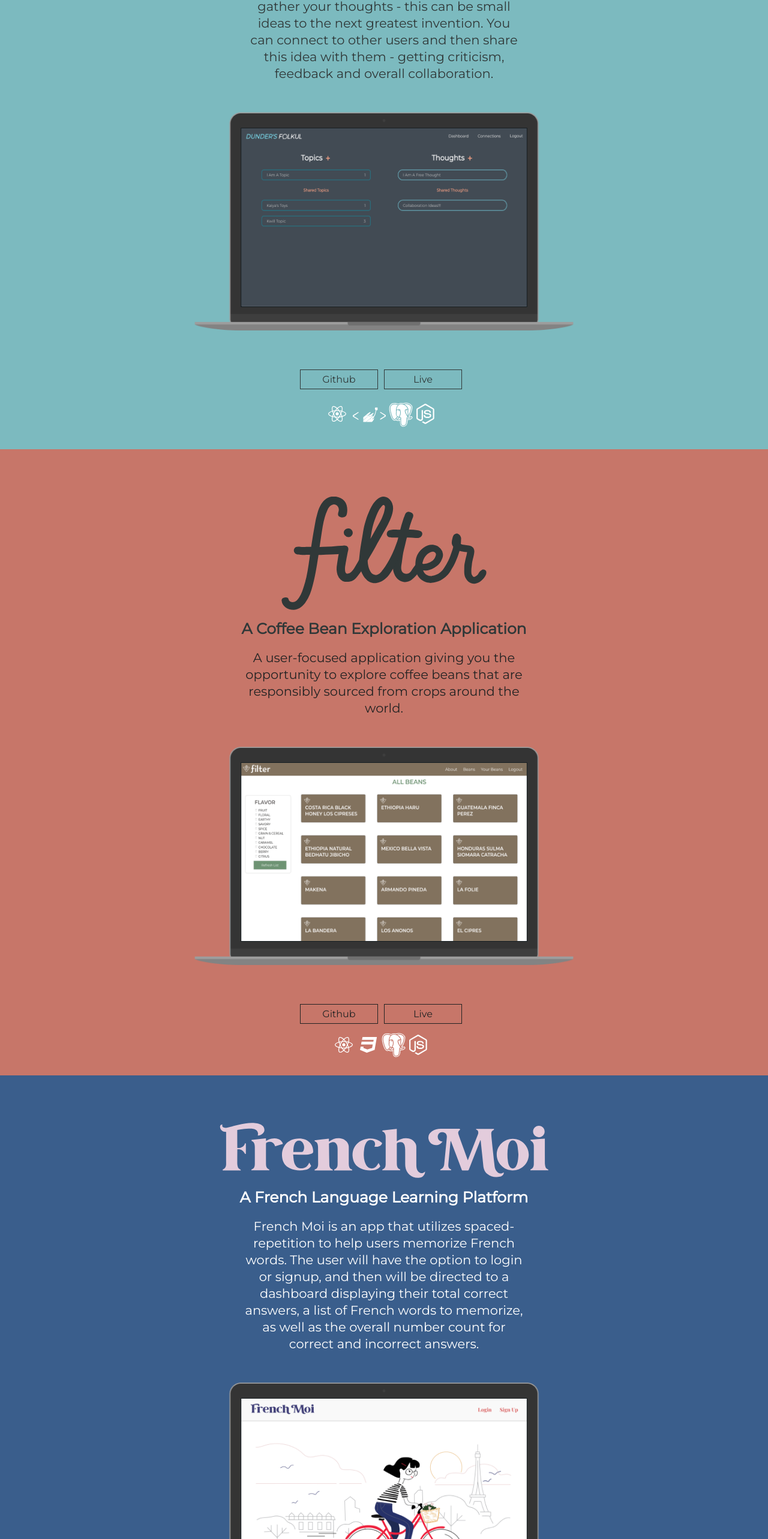
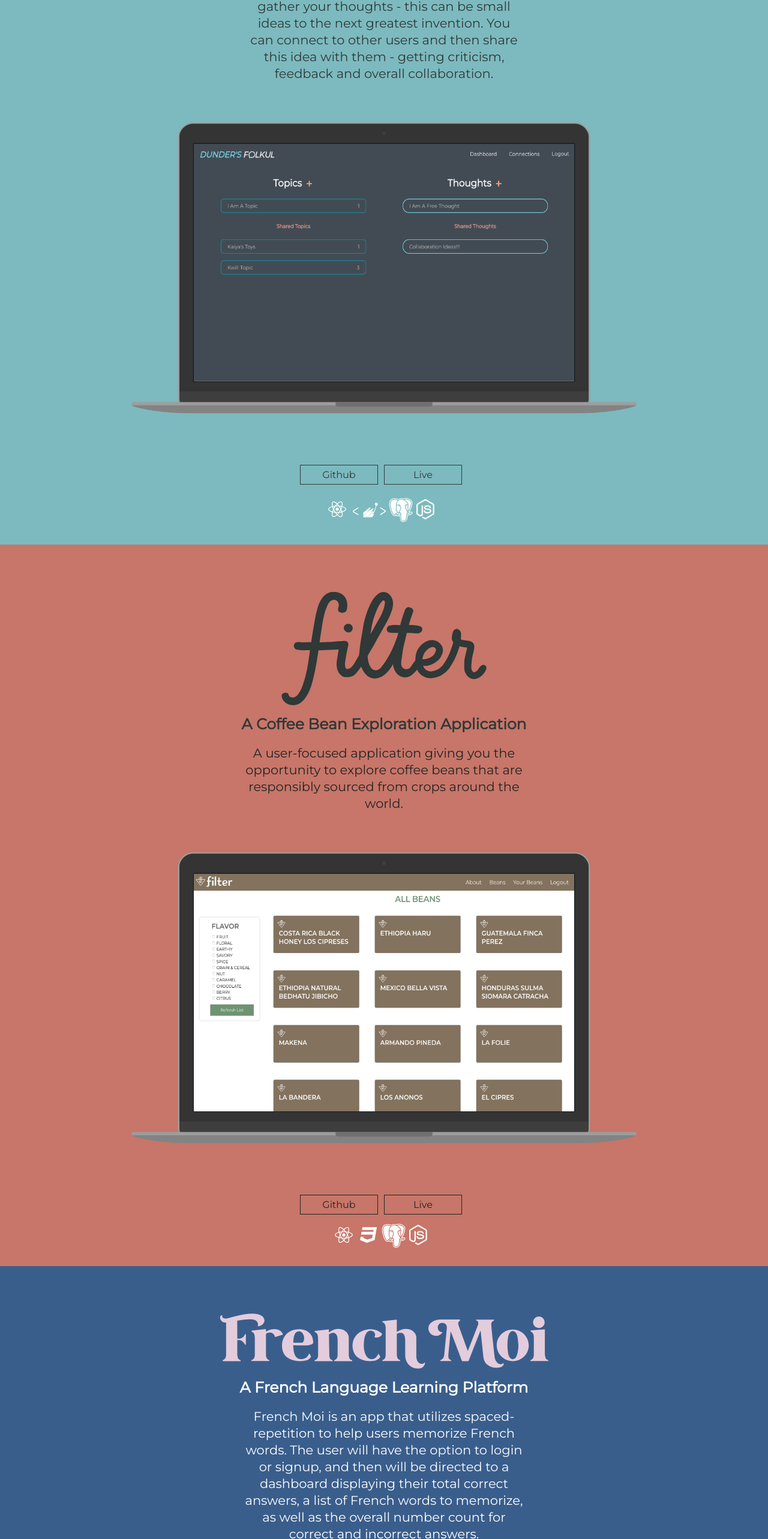
Before and after one commit to slingner/lingner-portfolio, a React (Create React App) app: page / in a window 1280 px wide. Shown: the part 1171-3737 px from the top of the page at 60% size. Built offline with nearby package versions, Linux system fonts and the light colour scheme; what react-animations would draw is missing.

Commit message:
add links to screenshots

```diff
--- a/src/components/Filter/Filter.js
+++ b/src/components/Filter/Filter.js
@@ -27,11 +27,18 @@ export default function Filter() {
         A user-focused application giving you the opportunity to explore coffee
         beans that are responsibly sourced from crops around the world.{' '}
       </StyledP>
-      <img
-        src={FilterPng}
-        alt="Scott Lingner Filter App Screenshot"
-        style={{ height: 'auto', width: '60%', margin: 'auto' }}
-      />
+      <LinkWrap
+        href="https://filter-app.now.sh/"
+        target="_blank"
+        rel="noopener noreferrer"
+        aria-label="Link to Scott Lingner's Filter App"
+      >
+        <img
+          src={FilterPng}
+          alt="Scott Lingner Filter App Screenshot"
+          style={{ height: 'auto', width: '80%', margin: 'auto' }}
+        />
+      </LinkWrap>
       <TechWrapper>
         <LinkWrap
           href="https://github.com/slingner/filter-client"
--- a/src/components/Folkul/Folkul.js
+++ b/src/components/Folkul/Folkul.js
@@ -30,11 +30,18 @@ export default function Folkul() {
         other users and then share this idea with them - getting criticism,
         feedback and overall collaboration.
       </StyledP>
-      <img
-        src={FolkulPng}
-        alt="Scott Lingner Filter App Screenshot"
-        style={{ height: 'auto', width: '60%', margin: 'auto' }}
-      />
+      <LinkWrap
+        href="https://folkul.now.sh"
+        target="_blank"
+        rel="noopener noreferrer"
+        aria-label="Live Link to Scott Lingner's Folkul App "
+      >
+        <img
+          src={FolkulPng}
+          alt="Scott Lingner Filter App Screenshot"
+          style={{ height: 'auto', width: '80%', margin: 'auto' }}
+        />
+      </LinkWrap>
       <TechWrapper>
         <LinkWrap
           href="https://github.com/kraigwilliams/motive-client"
--- a/src/components/FrenchMoi/FrenchMoi.js
+++ b/src/components/FrenchMoi/FrenchMoi.js
@@ -42,11 +42,18 @@ export default function FrenchMoi() {
         answers, a list of French words to memorize, as well as the overall
         number count for correct and incorrect answers.
       </StyledP>
-      <img
-        src={FrenchMoiPng}
-        alt="Scott Lingner Filter App Screenshot"
-        style={{ height: 'auto', width: '60%', margin: 'auto' }}
-      />
+      <LinkWrap
+        href="https://frenchmoi.now.sh/"
+        target="_blank"
+        rel="noopener noreferrer"
+        aria-label="Live Link to Scott Lingner's French Moi Spaced-Repetition App "
+      >
+        <img
+          src={FrenchMoiPng}
+          alt="Scott Lingner Filter App Screenshot"
+          style={{ height: 'auto', width: '80%', margin: 'auto' }}
+        />
+      </LinkWrap>
       <TechWrapper>
         <LinkWrap
           href="https://github.com/thinkful-ei-jaguar/FrenchMe-Client-Robert-Scott"
```
